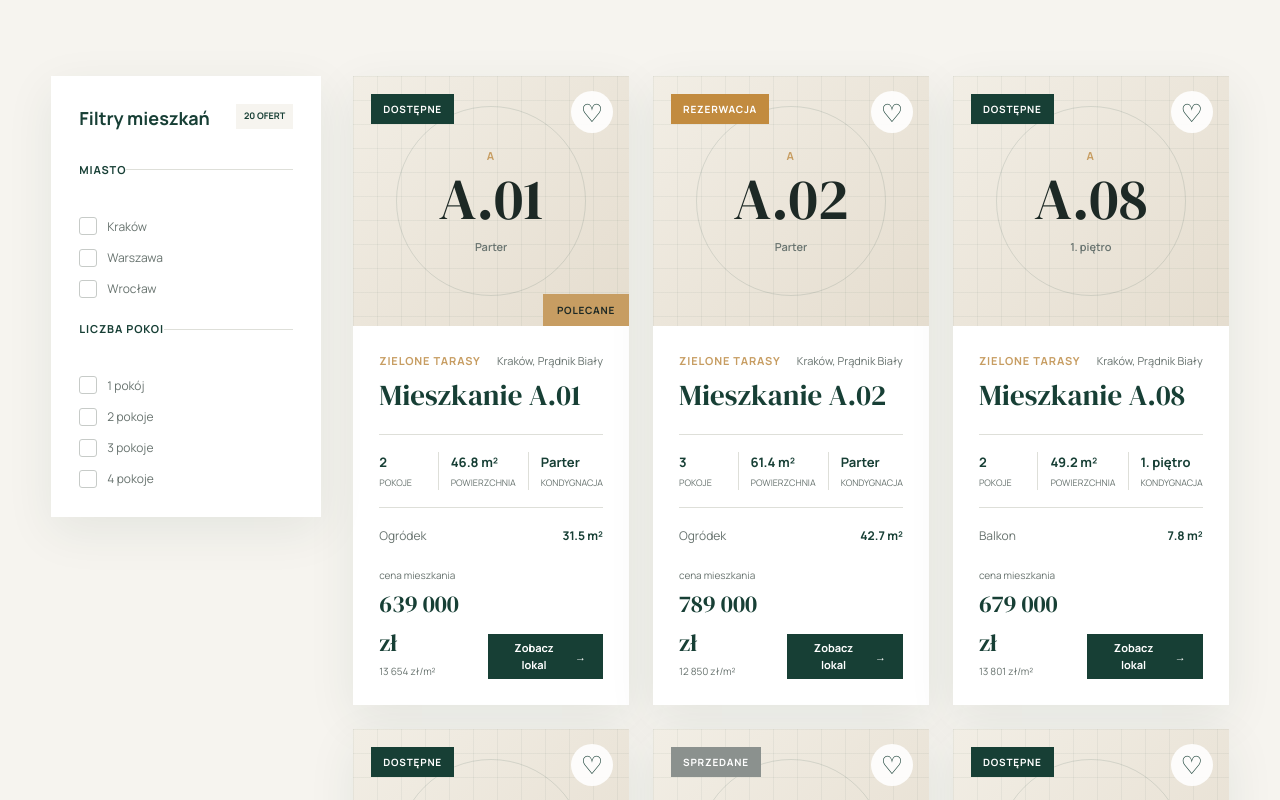
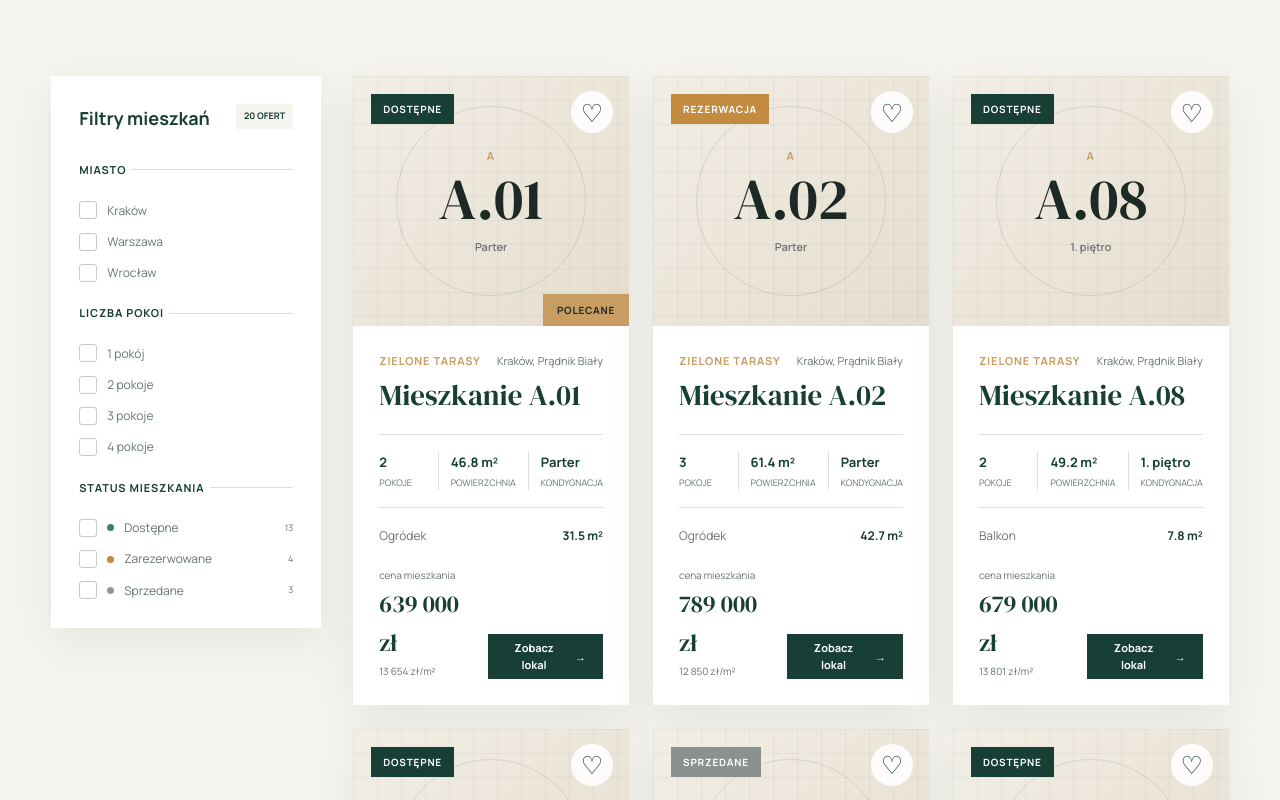
Before and after one commit to natalkakielbicka-coder/real-estate, a Vue app: page /mieszkania in a window 1280 px wide. Shown: the part 670-1470 px from the top of the page. Built offline with nearby package versions, Linux system fonts and the light colour scheme.

Commit message:
Add apartment status filter

```diff
--- a/src/views/ApartmentsView.vue
+++ b/src/views/ApartmentsView.vue
@@ -5,6 +5,7 @@ import { apartments } from '../data/apartments'
 
 const selectedCities = ref([])
 const selectedRooms = ref([])
+const selectedStatuses = ref([])
 
 const cities = [...new Set(
   apartments.map((apartment) => apartment.city)
@@ -13,6 +14,27 @@ const cities = [...new Set(
 const rooms = [...new Set(
   apartments.map((apartment) => apartment.rooms)
 )].sort((a, b) => a - b)
+
+const statuses = [
+  {
+    value: 'available',
+    label: 'Dostępne'
+  },
+  {
+    value: 'reserved',
+    label: 'Zarezerwowane'
+  },
+  {
+    value: 'sold',
+    label: 'Sprzedane'
+  }
+]
+
+const getStatusCount = (status) => {
+  return apartments.filter((apartment) => {
+    return apartment.status === status
+  }).length
+}
 
 const filteredApartments = computed(() => {
   return apartments.filter((apartment) => {
@@ -24,7 +46,11 @@ const filteredApartments = computed(() => {
       selectedRooms.value.length === 0 ||
       selectedRooms.value.includes(apartment.rooms)
 
-    return matchesCity && matchesRooms
+    const matchesStatus =
+      selectedStatuses.value.length === 0 ||
+      selectedStatuses.value.includes(apartment.status)
+
+    return matchesCity && matchesRooms && matchesStatus
   })
 })
 </script>
@@ -102,6 +128,36 @@ const filteredApartments = computed(() => {
                 {{ room }}
                 {{ room === 1 ? 'pokój' : 'pokoje' }}
               </span>
+            </label>
+          </fieldset>
+          <fieldset class="filter-group">
+            <legend>Status mieszkania</legend>
+
+            <label
+              v-for="status in statuses"
+              :key="status.value"
+              class="filter-checkbox"
+            >
+              <input
+                v-model="selectedStatuses"
+                type="checkbox"
+                :value="status.value"
+              >
+
+              <span class="filter-checkbox__mark"></span>
+
+              <span
+                class="status-dot"
+                :class="`status-dot--${status.value}`"
+              ></span>
+
+              <span class="filter-checkbox__label">
+                {{ status.label }}
+              </span>
+
+              <small class="filter-checkbox__count">
+                {{ getStatusCount(status.value) }}
+              </small>
             </label>
           </fieldset>
         </aside>
@@ -239,8 +295,7 @@ const filteredApartments = computed(() => {
 }
 
 .filter-group legend {
-  margin-bottom: 16px;
-  padding: 0;
+  padding: 0 5px 0 0;
   color: var(--color-primary);
   font-size: 11px;
   font-weight: 700;
@@ -252,7 +307,7 @@ const filteredApartments = computed(() => {
   position: relative;
   display: flex;
   align-items: center;
-  width: fit-content;
+  width: 100%;
   margin-bottom: 12px;
   gap: 10px;
   color: var(--color-text-muted);
@@ -295,6 +350,33 @@ const filteredApartments = computed(() => {
   border-right: 2px solid #ffffff;
   border-bottom: 2px solid #ffffff;
   transform: rotate(45deg);
+}
+
+.status-dot {
+  width: 7px;
+  height: 7px;
+  flex-shrink: 0;
+  border-radius: 50%;
+}
+
+.status-dot--available {
+  background-color: #3d806d;
+}
+
+.status-dot--reserved {
+  background-color: #c28b3f;
+}
+
+.status-dot--sold {
+  background-color: #929896;
+}
+
+.filter-checkbox__count {
+  min-width: 20px;
+  margin-left: auto;
+  color: var(--color-text-muted);
+  font-size: 9px;
+  text-align: right;
 }
 
 .apartments-grid {
```
